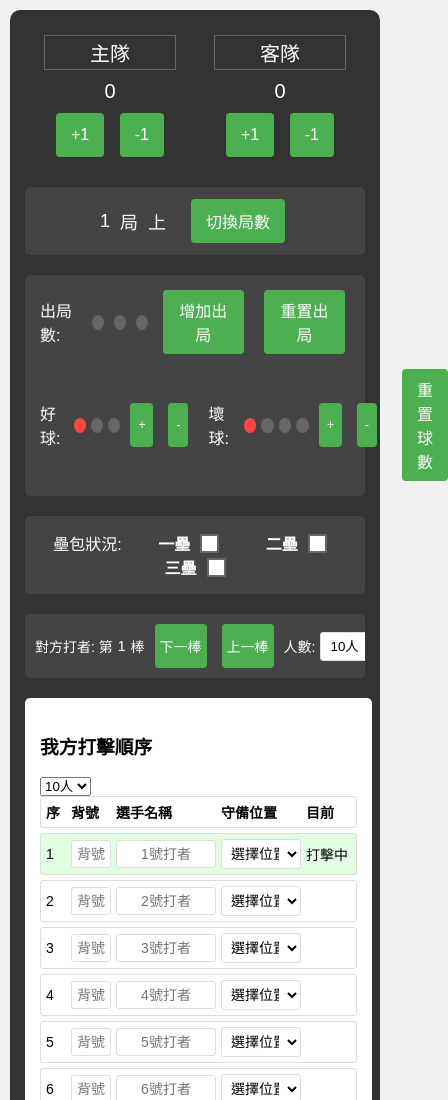
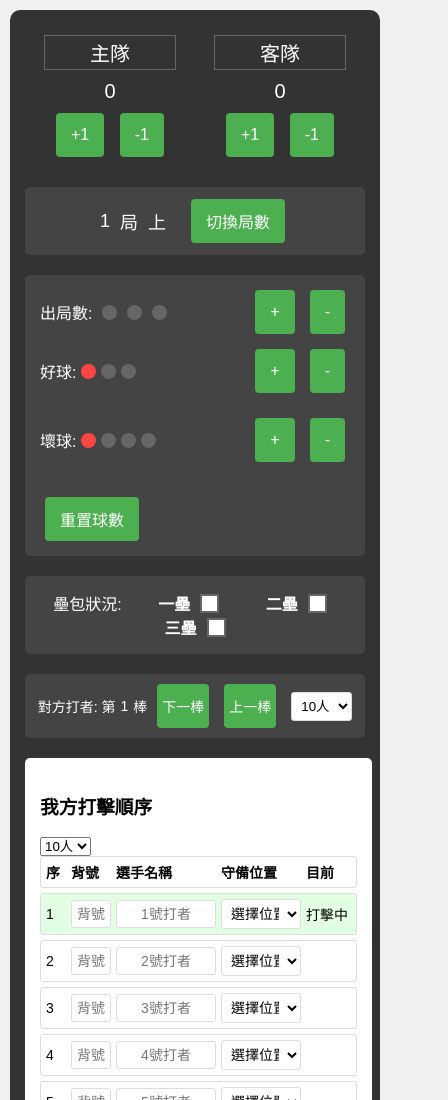
Before and after one commit to TayliKuan/Softball-Scoreboard, a plain HTML site: page index.html in a window 390 px wide. Shown: the top 1100 px of the page, 448 px wide, since content can reach past the window. Drawn offline with Linux system fonts and the light colour scheme.

Commit message:
修改手機跑版

```diff
--- a/index.html
+++ b/index.html
@@ -92,7 +92,7 @@
 
         .count-display {
             display: flex;
-            align-items: center;
+            flex-direction: column;
             gap: 15px;
         }
 
@@ -119,9 +119,9 @@
             gap: 5px;
         }
 
-        .count-controls button {
-            padding: 3px 8px;
-            font-size: 12px;
+        .reset-count-button {
+            margin-top: 10px;
+            align-self: flex-start;
         }
 
         .bases-display {
@@ -330,6 +330,27 @@
                 gap: 15px;
             }
 
+            .count-display {
+                flex-direction: column;
+                width: 100%;
+                gap: 15px;
+            }
+
+            .count-section {
+                width: 100%;
+                justify-content: flex-start;
+                margin-bottom: 10px;
+            }
+
+            .count-controls {
+                margin-left: auto;
+            }
+
+            .reset-count-button {
+                width: auto;
+                align-self: flex-start;
+            }
+
             .bases-display {
                 flex-wrap: wrap;
                 justify-content: space-around;
@@ -496,8 +517,10 @@
                 <div class="out-circle" id="out1"></div>
                 <div class="out-circle" id="out2"></div>
                 <div class="out-circle" id="out3"></div>
-                <button onclick="addOut()">增加出局</button>
-                <button onclick="resetOuts()">重置出局</button>
+                <div class="count-controls">
+                    <button onclick="addOut()">+</button>
+                    <button onclick="resetOuts()">-</button>
+                </div>
             </div>
             <div class="count-display">
                 <div class="count-section">
@@ -521,7 +544,7 @@
                         <button onclick="updateCount('ball', -1)">-</button>
                     </div>
                 </div>
-                <button onclick="resetCount()">重置球數</button>
+                <button class="reset-count-button" onclick="resetCount()">重置球數</button>
             </div>
         </div>
 
@@ -548,7 +571,7 @@
                 <span>棒</span>
                 <button onclick="updateOpponentBatter(1)">下一棒</button>
                 <button onclick="updateOpponentBatter(-1)">上一棒</button>
-                <span class="small-label">人數:</span>
+                <span class="small-label"></span>
                 <select id="opponent-player-count" onchange="updateOpponentPlayerCount(this.value)">
                     <option value="10">10人</option>
                     <option value="11">11人</option>
```
